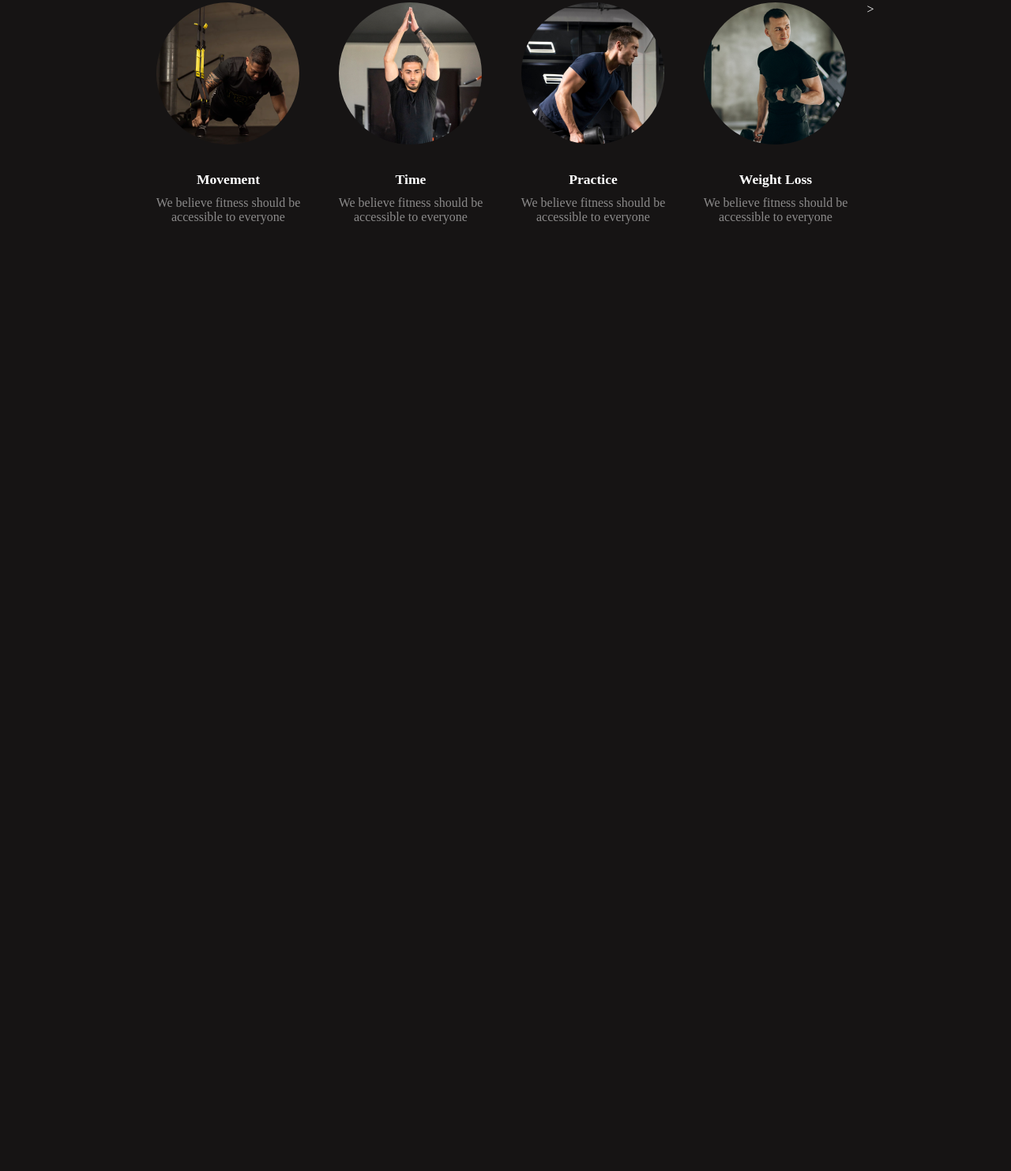
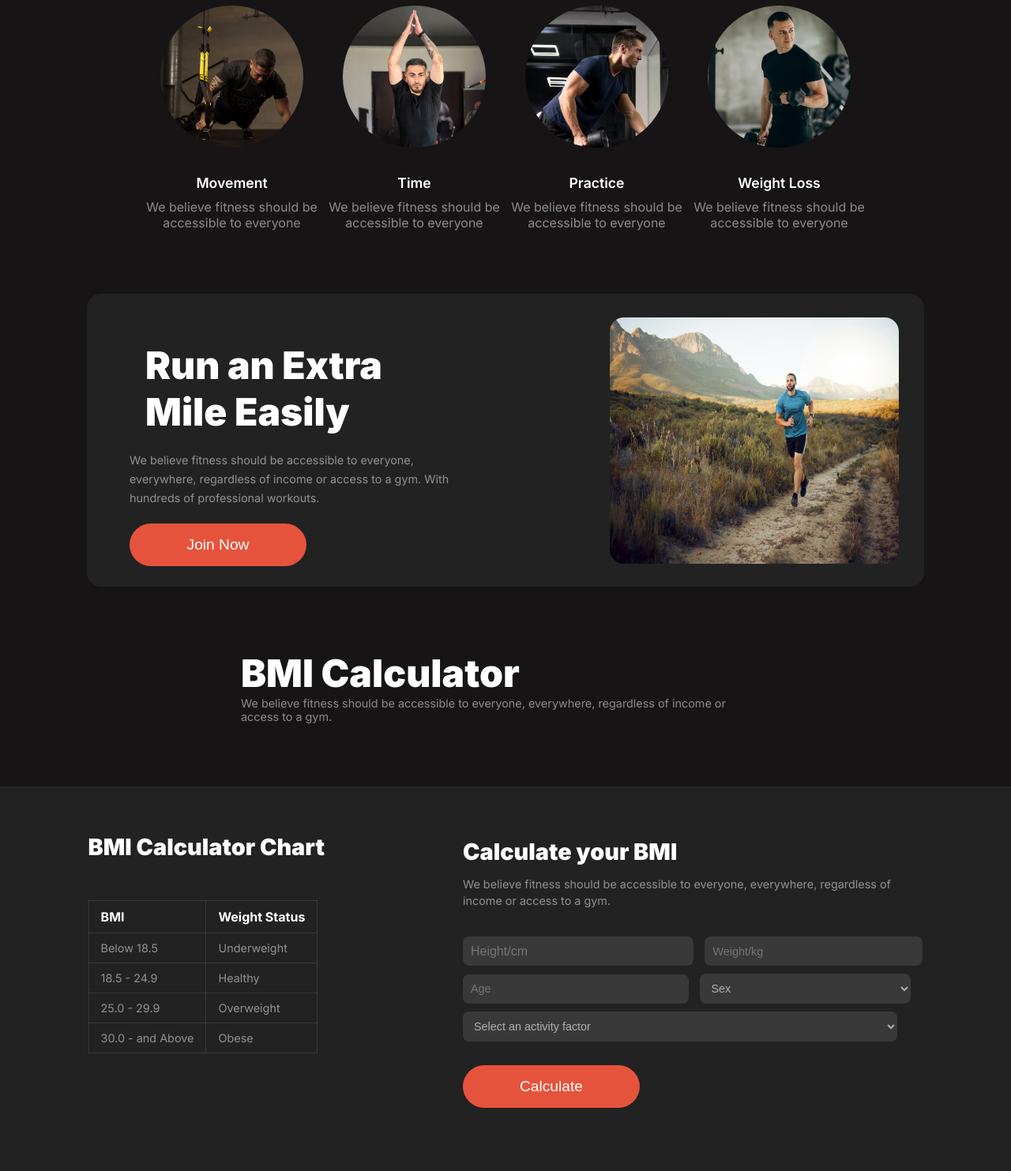
Before and after one commit to Tofael66/Assignment-two, a plain HTML site: page index.html in a window 1280 px wide. Shown: the part 992-2475 px from the top of the page at 79% size. Before the commit the page ends 1356 px from the top, so only its background shows below. Drawn offline with Linux system fonts and the light colour scheme.

Commit message:
bmi section done

```diff
--- a/index.html
+++ b/index.html
@@ -6,7 +6,7 @@
     <title>Document</title>
     <link rel="stylesheet" href="style/style.css">
 </head>
-<body class="nter-font  body-color">
+<body class="inter-font  body-color">
 
  <header class=" nav-container">
 
@@ -91,14 +91,127 @@
              <h5 class="team-title">Weight Loss</h5>
             <p class="team-description">We believe fitness should be accessible to everyone</p>
            </div>
-          >
+
+          </div>
+        </section>
 
 
-          </div>
+<!-- habbit section end -->
 
-        </section>
-     </main>
-    <!-- habbit section end -->
+
+<!-- run section start -->
+<section class="run-container">
+    <div class="run-section">
+        <h1 class="run-title">Run an Extra <br>
+            Mile Easily</h1>
+        <p class="run-description">We believe fitness should be accessible to everyone, everywhere, regardless of income or access to a gym. With hundreds of professional workouts.</p>
+
+        <button class="run-btn">Join Now</button>
+
+    </div>
+
+    <div class="run-image">
+        <img src="images/run.jpg" alt="">
+    </div>
+</section>
+
+<!-- run section end -->
+  </main>
+
+
+  <main  class="calculator">
+    <section class="calculator-container">
+        <h2 class="calculator-title"> BMI Calculator</h2>
+        <p class="calculator-description">We believe fitness should be accessible to everyone, everywhere, regardless of income or <br> access to a gym.</p>
+
+    </section>
+  </main>
+
+ <main class="bmi-background-color">
+    <section class="bmi-calculoter">
+    <div class="bmi-section">
+
+        <h1 class="table-tile"> BMI Calculator Chart</h1>
+
+        <table>
+           <thead>
+            <tr class="thead-text">
+                <th>BMI </th>
+                <th>Weight Status</th>
+            </tr>
+
+           </thead>
+         <tbody>
+            <tr class="table-text-color">
+
+            <td  >Below 18.5</td>
+            <td>Underweight</td>
+
+            </tr>
+
+            <tr class="table-text-color">
+                <td>18.5 - 24.9</td>
+                <td>Healthy</td>
+            </tr>
+
+            <tr class="table-text-color">
+                <td>25.0 - 29.9</td>
+                <td>Overweight</td>
+            </tr>
+
+            <tr class="table-text-color">
+                <td>30.0 - and Above</td>
+                <td>Obese</td>
+            </tr>
+         </tbody>
+
+ </table>
+    </div>
+
+
+
+   <div class="your-bmi-section">
+    <h2 class="your-bmi-title">Calculate your BMI</h2>
+    <p class="your-bmi-description">
+        We believe fitness should be accessible to everyone, everywhere, regardless of income or access to a gym.
+    </p>
+
+
+    <form >
+
+
+
+    <input class="form-text" type="text" name="name" placeholder="Height/cm" id="">
+
+ <input  class="form-textt" type="text" name="name" placeholder="Weight/kg" id=""> <br>
+
+
+
+
+<input class="form-texttt"  type="text" name="Age" id="" placeholder="Age">
+
+
+
+   <select    name="" id="sex-option"  >
+    <option value="">Sex</option>
+   </select>
+ <br>
+   <select name="text" id="" class="activity-factor">
+    <option value="">Select an activity factor</option>
+   </select>
+
+
+
+
+
+    </form>
+
+    <button class="form-section-btn run-btn"> Calculate</button>
+
+
+   </div>
+    </section>
+ </main>
 
 
 
--- a/style/style.css
+++ b/style/style.css
@@ -223,7 +223,8 @@ height: 580px;
     justify-content: center;
     flex-direction: column;
     align-items: center;
-
+    max-width: 1060px;
+    margin: 0 auto;
 }
 
 
@@ -279,42 +280,263 @@ height: 580px;
 
 
 
+/* run section satart */
 
-/* responsive small device style start */
-@media screen and (max-width:576px) {
+.run-container{
+max-width: 1060px;
+height: 371px;
+color: white;
+display: flex;
+gap: 125px;
 
-    .nav-section{
-        flex-direction: column;
-    }
+border-radius: 18px;
 
-    .nav-container{
-        flex-direction: column;
-        align-items: center;
-    }
-
-    .banner-container{
-        flex-direction: column;
-        align-items: center;
-        padding: 20px;
-        margin: 0 auto;
-        width: 100%;
-    }
-    .Banner-image{
-        margin: 0 auto;
-        width: 100%;
-        margin-bottom: 10px;
-    }
-
-    .banner-join{
-        margin-bottom: 10px;
-    }
-    .banner-container{
-    margin-top: -110px;
+background: rgb(34, 34, 34);
+margin-bottom: 50px;
 
 
-    }
 
 }
+
+.run-image>img{
+    width: 366px;
+height: 312px;
+position:absolute;
+border-radius: 18px;
+margin-top: 30px;
+margin-right: 35px;
+
+
+
+
+}
+
+.run-title{
+    font-size: 3rem;
+    font-weight: 900;
+    width: 443px;
+    margin: 20px;
+}
+
+.run-description{
+    font-size: 0.9rem;
+    color: rgba(255, 255, 255, 0.5);
+    width: 443px;
+    margin-bottom: 20px;
+    line-height: 24px;
+}
+
+.run-btn{
+    font-size: 1.2rem;
+    width: 224px;
+height: 54px;
+color: white;
+border: none;
+border-radius: 42px;
+padding: 16px 40px 16px 40px;
+
+background-color:  rgb(230, 83, 60);
+}
+
+
+.run-section{
+    margin-top: 41px;
+    margin-left: 54px;
+}
+
+/* run section end */
+
+
+/* calculator section start  */
+
+.calculator{
+    color: white;
+    max-width: 1060px;
+    margin: 0 auto;
+    margin-top: 80px;
+
+}
+
+.calculator-title{
+    font-size: 3rem;
+    font-weight: 900;
+
+
+}
+
+.calculator-description{
+    font-size: 0.9rem;
+    color:rgba(255, 255, 255, 0.5);
+  width: 671px;
+}
+
+.calculator-container{
+margin-left: 195px;
+margin-bottom: 80px;
+}
+
+
+
+
+.bmi-calculoter{
+    color: white;
+    max-width: 1060px;
+    margin: 0 auto;
+    display: flex;
+    gap: 175px;
+ justify-content: center;
+ align-items: center;
+margin-bottom: 50px;
+
+}
+
+table{
+
+    border-collapse: collapse;
+}
+
+td, th{
+    border: 1px solid rgba(255, 255, 255, 0.1);
+
+    padding: 10px  15px;
+}
+
+.thead-text{
+    font-size: 1rem;
+    font-weight: 300;
+    text-align: left;
+}
+
+.table-text-color{
+    color: rgba(255, 255, 255, 0.5);
+    font-size: 0.9rem;
+    font-weight: 400;
+}
+
+
+.bmi-section{
+    margin-bottom: 60px;
+}
+
+.table-tile{
+    margin-bottom: 50px;
+    font-size: 1.8rem;
+    font-weight: 900;
+    letter-spacing: 0;
+    margin-top: 20px;
+}
+
+
+.bmi-background-color{
+    background: rgb(34, 34, 34);
+    height: 487px;
+    display: flex;
+    align-items: center;
+    justify-content: center;
+}
+
+.your-bmi-title{
+    font-size: 1.8rem;
+    font-weight: 900;
+    letter-spacing: 0;
+}
+
+.your-bmi-description{
+
+    font-size: 0.9rem;
+    font-weight: 400;
+    color: rgba(255, 255, 255, 0.5);
+    max-width: 577px;
+    line-height: 1.3rem;
+    margin-bottom: 34px;
+    margin-top: 14px;
+}
+
+.your-bmi-section{
+    margin-top: 35px;
+}
+
+
+
+.form-text{
+    padding-right: 75px;
+    width: auto;
+font-size: 0.9rem;
+height: 35px;
+    border-radius: 8px;
+    margin-bottom: 10px;
+    margin-right: 10px;
+    background: rgba(255, 255, 255, 0.1);
+    border: none;
+    color: rgba(255, 255, 255, 0.6);
+    font-size: 1rem;
+    font-weight: 400;
+   padding-left: 10px;
+
+}
+
+.form-textt{
+
+    padding-right: 80px;
+    width: auto;
+font-size: 0.9rem;
+height: 35px;
+    border-radius: 8px;
+    padding-left: 10px;
+    background: rgba(255, 255, 255, 0.1);
+    border: none;
+    color: rgba(255, 255, 255, 0.6);
+}
+
+
+.form-texttt{
+    padding-right: 90px;
+    width: auto;
+font-size: 0.9rem;
+height: 35px;
+    border-radius: 8px;
+    margin-bottom: 10px;
+    margin-right: 10px;
+   padding-left: 10px;
+   background: rgba(255, 255, 255, 0.1);
+   border: none;
+   color: rgba(255, 255, 255, 0.6);
+}
+
+#sex-option{
+
+    font-size: 0.9rem;
+
+        border-radius: 8px;
+        padding: 10px 212px 10px  10px;
+        background: rgba(255, 255, 255, 0.1);
+        border: none;
+        color: rgba(255, 255, 255, 0.6);
+
+}
+
+
+
+.activity-factor{
+     font-size: 0.9rem;
+   padding-right: 197px;
+        border-radius: 8px;
+        padding: 10px 372px 10px  10px;
+        margin-bottom: 30px;
+        background: rgba(255, 255, 255, 0.1);
+        border: none;
+        color: rgba(255, 255, 255, 0.6);
+
+}
+
+
+
+
+
+
+/* calculator section end  */
+
+
 
 
 @media screen and (min-width:579px)  and ( max-width:992px){
@@ -323,6 +545,7 @@ height: 580px;
     flex-direction: column;
     align-items: center;
     padding: 20px;
+
 }
 
 }
```
